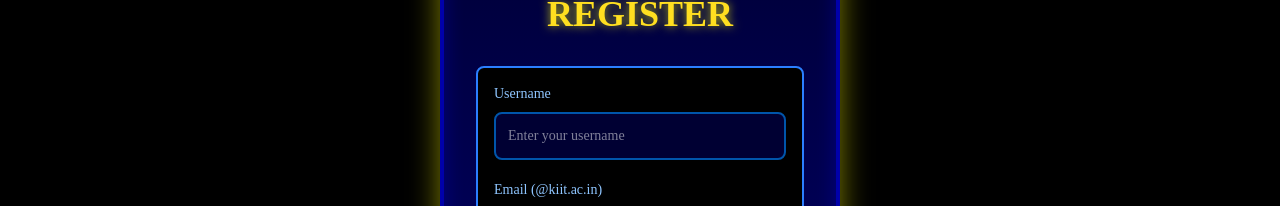
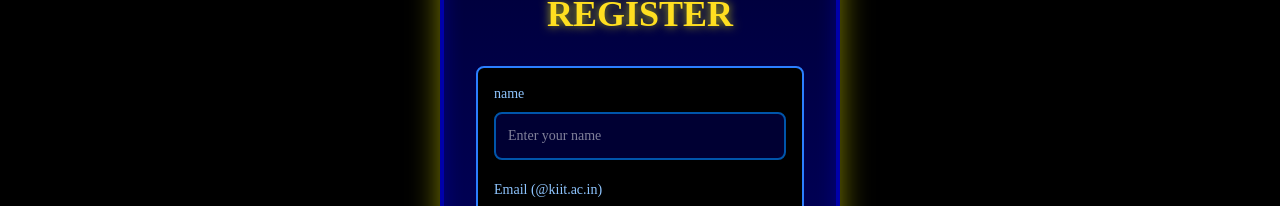
Before and after one commit to kpriyanshu2003/kodessphere-maze-game, a Next.js app: page /register in a window 1280 px wide. Shown: the part 260-466 px from the top of the page. Built offline with nearby package versions, Linux system fonts and the light colour scheme.

Commit message:
Register user done

```diff
--- a/src/app/api/leaderboard/route.js
+++ b/src/app/api/leaderboard/route.js
@@ -34,7 +34,7 @@ export async function GET() {
 
 export async function POST(req) {
   try {
-    const { name, email, level, score } = await req.json()
+    const { name, email, level, score, moves } = await req.json()
 
     if (!name || !email) {
       return NextResponse.json(
@@ -69,8 +69,8 @@ export async function POST(req) {
       leaderboard = await prisma.gameRecord.update({
         where: { id: leaderboard.id }, // Use the unique ID
         data: {
-          level: level ?? ((leaderboard.level + 1) % 3) + 1, // Update if provided
-          moves: 0,
+          level: level ?? 1,
+          moves: moves ?? 0,
           totalTimeTaken: '',
           totalPointsScored: score ?? leaderboard.totalPointsScored,
         },
@@ -80,7 +80,7 @@ export async function POST(req) {
       leaderboard = await prisma.gameRecord.create({
         data: {
           userId: user.id,
-          level: level ?? 1,
+          level: 1,
           moves: 0,
           totalTimeTaken: '',
           totalPointsScored: score ?? 0,
--- a/src/app/leaderboard/page.js
+++ b/src/app/leaderboard/page.js
@@ -3,13 +3,13 @@ import { useState, useEffect } from 'react'
 
 export default function Home() {
   const [leaderboard, setLeaderboard] = useState([])
-  const [data, setData] = useState(null)
 
   useEffect(() => {
     const fetchLeaderboard = async () => {
       try {
         const response = await fetch('/api/leaderboard')
         const data = await response.json()
+        console.log('Leaderboard data', data)
         setLeaderboard(data.leaderboard)
       } catch (err) {
         console.log(err)
--- a/src/app/register/page.js
+++ b/src/app/register/page.js
@@ -1,56 +1,74 @@
-"use client";
-import Link from 'next/link';
-import { useState, useEffect } from 'react';
+'use client'
+import Link from 'next/link'
+import { useState, useEffect } from 'react'
 
 export default function Home() {
-  const [username, setUsername] = useState('');
-  const [email, setEmail] = useState('');
-  const [error, setError] = useState('');
-  const [success, setSuccess] = useState(false);
-  const [pacmanPosition, setPacmanPosition] = useState(0);
-  const [ghosts, setGhosts] = useState([]);
+  const [name, setName] = useState('')
+  const [email, setEmail] = useState('')
+  const [error, setError] = useState('')
+  const [success, setSuccess] = useState(false)
+  const [pacmanPosition, setPacmanPosition] = useState(0)
+  const [ghosts, setGhosts] = useState([])
 
   // Generate random ghost positions
   useEffect(() => {
-    const newGhosts = [];
+    const newGhosts = []
     for (let i = 0; i < 4; i++) {
       newGhosts.push({
         id: i,
         top: Math.floor(Math.random() * 80) + 10,
         left: Math.floor(Math.random() * 80) + 10,
-        color: ['red', 'pink', 'cyan', 'orange'][i]
-      });
+        color: ['red', 'pink', 'cyan', 'orange'][i],
+      })
     }
-    setGhosts(newGhosts);
-  }, []);
+    setGhosts(newGhosts)
+  }, [])
 
   // Animate Pacman movement
   useEffect(() => {
     const interval = setInterval(() => {
-      setPacmanPosition(prev => (prev + 1) % 100);
-    }, 100);
-    return () => clearInterval(interval);
-  }, []);
+      setPacmanPosition((prev) => (prev + 1) % 100)
+    }, 100)
+    return () => clearInterval(interval)
+  }, [])
 
-  const handleSubmit = (e) => {
-    e.preventDefault();
-    setError('');
+  const handleSubmit = async (e) => {
+    e.preventDefault()
+    setError('')
 
     // Validate email domain
     if (!email.endsWith('@kiit.ac.in')) {
-      setError('Email must be from @kiit.ac.in domain');
-      return;
+      setError('Email must be from @kiit.ac.in domain')
+      return
     }
 
-    // Validate username
-    if (username.length < 3) {
-      setError('Username must be at least 3 characters');
-      return;
+    // Validate name
+    if (name.length < 3) {
+      setError('name must be at least 3 characters')
+      return
     }
 
-    // Form submission success
-    setSuccess(true);
-  };
+    try {
+      const response = await fetch('/api/leaderboard', {
+        method: 'POST',
+        headers: {
+          'Content-Type': 'application/json',
+        },
+        body: JSON.stringify({ name, email }),
+      })
+
+      const data = await response.json()
+      console.log('data', data)
+
+      if (!response.ok) {
+        throw new Error(data.message || 'Something went wrong')
+      }
+
+      setSuccess(true)
+    } catch (error) {
+      setError(error.message)
+    }
+  }
 
   return (
     <main className="flex flex-col justify-center items-center min-h-screen bg-black overflow-hidden">
@@ -61,12 +79,12 @@ export default function Home() {
           style={{
             left: `${pacmanPosition}%`,
             clipPath: 'polygon(0 0, 100% 50%, 0 100%)',
-            animation: 'eat 0.3s infinite alternate'
+            animation: 'eat 0.3s infinite alternate',
           }}
         ></div>
 
         {/* Ghost Characters */}
-        {ghosts.map(ghost => (
+        {ghosts.map((ghost) => (
           <div
             key={ghost.id}
             className="absolute w-[25px] h-[25px] rounded-t-full z-[4]"
@@ -74,21 +92,23 @@ export default function Home() {
               top: `${ghost.top}%`,
               left: `${ghost.left}%`,
               backgroundColor: ghost.color,
-              animation: 'float 4s infinite ease-in-out'
+              animation: 'float 4s infinite ease-in-out',
             }}
           >
             <div
               className="absolute -bottom-[5px] left-0 w-full h-[5px]"
               style={{
                 backgroundColor: ghost.color,
-                clipPath: 'polygon(0% 0%, 25% 100%, 50% 0%, 75% 100%, 100% 0%)'
+                clipPath: 'polygon(0% 0%, 25% 100%, 50% 0%, 75% 100%, 100% 0%)',
               }}
             ></div>
           </div>
         ))}
 
         {/* Dots */}
-        {Array(10).fill().map((_, i) => (
+        {Array(10)
+          .fill()
+          .map((_, i) => (
             <div
               key={i}
               className="absolute w-[10px] h-[10px] bg-yellow-400 rounded-full bottom-[30px] animate-pulse"
@@ -100,13 +120,19 @@ export default function Home() {
           className="absolute top-1/2 left-1/2 transform -translate-x-1/2 -translate-y-1/2 w-[400px] p-8 rounded-3xl z-10 overflow-hidden border-4 border-[#0000AA]"
           style={{
             background: 'linear-gradient(180deg, #000033 0%, #000066 100%)',
-            boxShadow: '0 0 30px rgba(255, 255, 0, 0.5), inset 0 0 20px rgba(0, 0, 255, 0.3)'
+            boxShadow:
+              '0 0 30px rgba(255, 255, 0, 0.5), inset 0 0 20px rgba(0, 0, 255, 0.3)',
           }}
         >
           {/* Pac-Man dots decoration - top */}
           <div className="absolute top-0 left-0 w-full h-6 flex justify-around items-center">
-            {Array(10).fill().map((_, i) => (
-              <div key={i} className="w-2 h-2 rounded-full bg-yellow-300"></div>
+            {Array(10)
+              .fill()
+              .map((_, i) => (
+                <div
+                  key={i}
+                  className="w-2 h-2 rounded-full bg-yellow-300"
+                ></div>
               ))}
           </div>
 
@@ -120,7 +146,8 @@ MAZE ADVENTURE REGISTER
           {success ? (
             <div className="text-center text-yellow-300 font-['Press_Start_2P'] p-5 bg-black bg-opacity-60 rounded-lg border-2 border-blue-500">
               <div className="w-24 h-24 mx-auto mb-5 relative">
-                <div className="w-full h-full bg-yellow-400 rounded-full flex items-center justify-center animate-pulse"
+                <div
+                  className="w-full h-full bg-yellow-400 rounded-full flex items-center justify-center animate-pulse"
                   style={{ boxShadow: '0 0 20px rgba(255, 255, 0, 0.7)' }}
                 ></div>
 
@@ -136,10 +163,13 @@ MAZE ADVENTURE REGISTER
                   <div className="absolute top-4 right-2 w-1 h-1 bg-white rounded-full"></div>
                 </div>
               </div>
-              <h2 className="mb-5 text-lg" style={{ textShadow: '0 0 10px rgba(255, 255, 0, 0.7)' }}>
+              <h2
+                className="mb-5 text-lg"
+                style={{ textShadow: '0 0 10px rgba(255, 255, 0, 0.7)' }}
+              >
                 Registration Successful!
               </h2>
-              <p className="mb-6">Welcome to the game, {username}!</p>
+              <p className="mb-6">Welcome to the game, {name}!</p>
 
               <div className="flex justify-center items-center w-full">
                 <button
@@ -148,7 +178,7 @@ MAZE ADVENTURE REGISTER
                   style={{
                     background: 'linear-gradient(to right, #FFFF00, #FFCC00)',
                     boxShadow: '0 0 15px rgba(255, 255, 0, 0.7)',
-                    border: '3px solid #FFAA00'
+                    border: '3px solid #FFAA00',
                   }}
                 >
                   <div className="w-6 h-6 bg-black rounded-full relative flex-shrink-0">
@@ -159,33 +189,45 @@ MAZE ADVENTURE REGISTER
                         height: 0,
                         borderTop: '6px solid transparent',
                         borderBottom: '6px solid transparent',
-                        borderRight: '12px solid black'
+                        borderRight: '12px solid black',
                       }}
                     ></div>
                   </div>
-                <Link href="/" className="text-black font-['Press_Start_2P']">  <span>PLAY NOW</span> </Link>
+                  <Link href="/" className="text-black font-['Press_Start_2P']">
+                    {' '}
+                    <span>PLAY NOW</span>{' '}
+                  </Link>
                 </button>
               </div>
             </div>
           ) : (
-            <form onSubmit={handleSubmit} className="flex flex-col gap-5 bg-black bg-opacity-60 rounded-lg p-4 border-2 border-blue-500">
+            <form
+              onSubmit={handleSubmit}
+              className="flex flex-col gap-5 bg-black bg-opacity-60 rounded-lg p-4 border-2 border-blue-500"
+            >
               <div className="flex flex-col gap-2">
-                <label htmlFor="username" className="text-blue-300 font-['Press_Start_2P'] text-sm">
-                  Username
+                <label
+                  htmlFor="name"
+                  className="text-blue-300 font-['Press_Start_2P'] text-sm"
+                >
+                  name
                 </label>
                 <input
                   type="text"
-                  id="username"
-                  value={username}
-                  onChange={(e) => setUsername(e.target.value)}
+                  id="name"
+                  value={name}
+                  onChange={(e) => setName(e.target.value)}
                   required
                   className="p-3 bg-[#000033] border-2 border-[#0055AA] rounded-lg text-white font-['Press_Start_2P'] text-sm transition-all duration-300 focus:outline-none focus:shadow-[0_0_10px_rgba(0,100,255,0.7)] focus:border-[#0088FF]"
-                  placeholder="Enter your username"
+                  placeholder="Enter your name"
                 />
               </div>
 
               <div className="flex flex-col gap-2">
-                <label htmlFor="email" className="text-blue-300 font-['Press_Start_2P'] text-sm">
+                <label
+                  htmlFor="email"
+                  className="text-blue-300 font-['Press_Start_2P'] text-sm"
+                >
                   Email (@kiit.ac.in)
                 </label>
                 <input
@@ -217,7 +259,7 @@ MAZE ADVENTURE REGISTER
                       height: 0,
                       borderTop: '6px solid transparent',
                       borderBottom: '6px solid transparent',
-                      borderRight: '12px solid black'
+                      borderRight: '12px solid black',
                     }}
                   ></div>
                 </div>
@@ -228,12 +270,17 @@ MAZE ADVENTURE REGISTER
 
           {/* Pac-Man dots decoration - bottom */}
           <div className="absolute bottom-0 left-0 w-full h-6 flex justify-around items-center">
-            {Array(10).fill().map((_, i) => (
-              <div key={i} className="w-2 h-2 rounded-full bg-yellow-300"></div>
+            {Array(10)
+              .fill()
+              .map((_, i) => (
+                <div
+                  key={i}
+                  className="w-2 h-2 rounded-full bg-yellow-300"
+                ></div>
               ))}
           </div>
         </div>
       </div>
     </main>
-  );
+  )
 }
```
Lines whose indentation alone changed are shown as unchanged.
